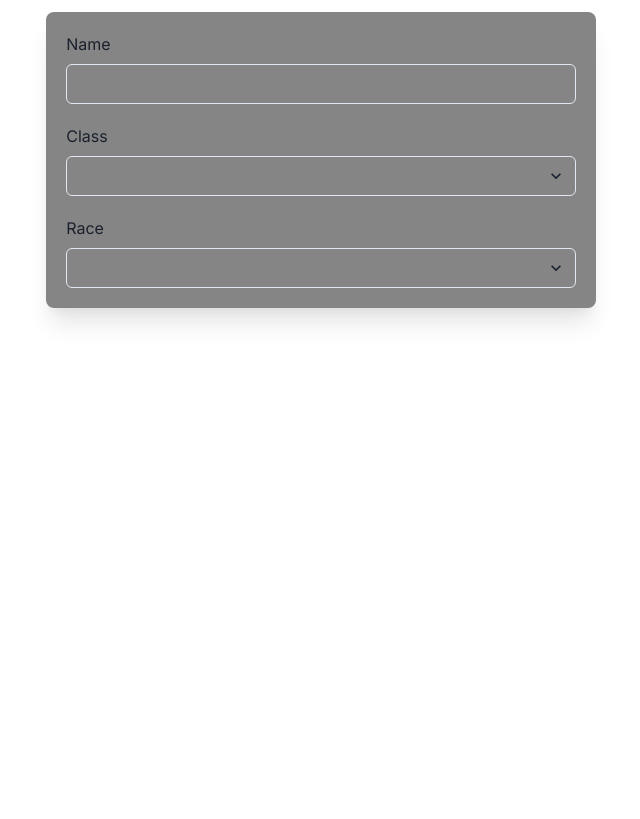
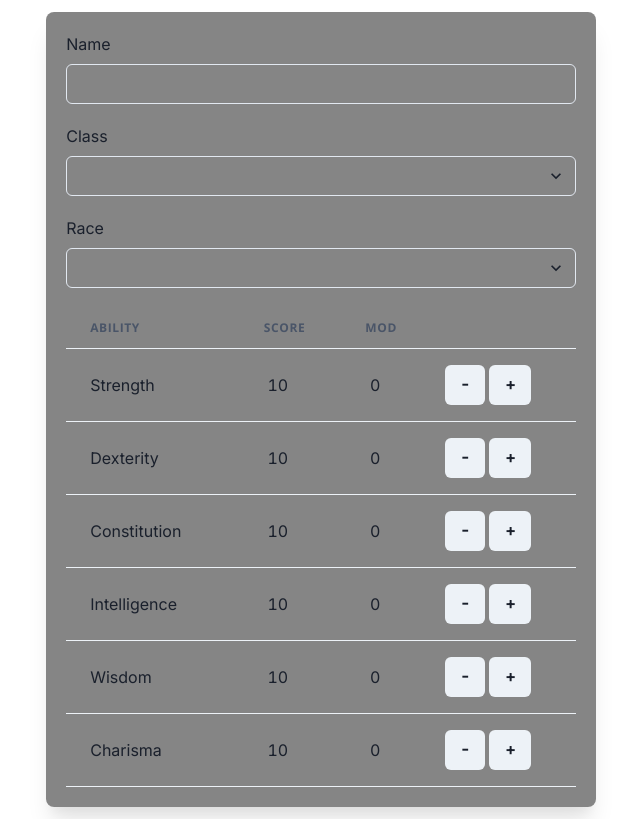
Before and after one commit to francozanini/armory, a React (Vite) app in the folder armory-web-client/: page / in a window 1280 px wide. Shown: the whole page, without its empty margins (319-959 px from the left). Built offline with nearby package versions, Linux system fonts and the light colour scheme.

Commit message:
AbilitiesTable

```diff
--- a/armory-web-client/src/App.tsx
+++ b/armory-web-client/src/App.tsx
@@ -1,6 +1,106 @@
-import {Box, Container, Flex, FormControl, FormLabel, Input, Select} from '@chakra-ui/react'
+import {
+    Box,
+    Button,
+    Container,
+    Flex,
+    FormControl,
+    FormLabel,
+    Input,
+    Select,
+    Table,
+    TableContainer,
+    Tbody,
+    Td,
+    Th,
+    Thead,
+    Tr
+} from '@chakra-ui/react'
 
 import './App.css'
+import {useState} from "react";
+
+class Ability {
+    public static STR = new Ability("Strength", 10);
+    public static DEX = new Ability("Dexterity", 10);
+    public static CON = new Ability("Constitution", 10);
+    public static INT = new Ability("Intelligence", 10);
+    public static WIS = new Ability("Wisdom", 10);
+    public static CHA = new Ability("Charisma", 10);
+
+    private constructor(public readonly name: string, private _score: number) {
+        if (_score > 20 || _score < 0) throw Error("Ability score out of bounds");
+    }
+
+    public get score(): number {
+        return this._score;
+    }
+
+    public modifier(): number {
+        if (this._score < 2) return -5;
+        if (this._score < 4) return -4;
+        if (this._score < 6) return -3;
+        if (this._score < 8) return -2;
+        if (this._score < 10) return -1;
+        if (this._score < 12) return 0;
+        if (this._score < 14) return 1;
+        if (this._score < 16) return 2;
+        if (this._score < 18) return 3;
+        if (this._score < 20) return 4;
+        else return 5;
+    }
+
+    increaseScore(): number {
+        if (this._score < 20) {
+            this._score += 1;
+        }
+        return this._score;
+    }
+
+    decreaseScore(): number {
+        if (this._score > 0) {
+            this._score -= 1;
+        }
+        return this._score;
+    }
+}
+
+function AbilityRow({ability}: { ability: Ability }) {
+    const [score, setScore] = useState(ability.score)
+
+    return <Tr>
+        <Td>{ability.name}</Td>
+        <Td textAlign={"center"}>{score}</Td>
+        <Td textAlign={"center"}>{ability.modifier()}</Td>
+        <Td>
+            <Button onClick={() => setScore(ability.decreaseScore())} marginRight={1}>-</Button>
+            <Button onClick={() => setScore(ability.increaseScore())}>+</Button>
+        </Td>
+    </Tr>;
+}
+
+const Abilities = () => {
+    const abilities = [Ability.STR, Ability.DEX, Ability.CON, Ability.INT, Ability.WIS, Ability.CHA]
+
+    return (
+        <TableContainer>
+            <Table>
+                <Thead>
+                    <Tr>
+                        <Th>Ability</Th>
+                        <Th isNumeric>Score</Th>
+                        <Th isNumeric>Mod</Th>
+                        <Th></Th>
+                    </Tr>
+                </Thead>
+                <Tbody>
+                    {abilities.map(ability =>
+                        (<AbilityRow ability={ability}/>))}
+                </Tbody>
+            </Table>
+        </TableContainer>
+    )
+}
+
 
 function App() {
     return (
@@ -25,6 +125,7 @@ function App() {
                             <option value='dwarf'>Dwarf</option>
                         </Select>
                     </FormControl>
+                    <Abilities/>
                 </Flex>
             </Box>
         </Container>)
```
